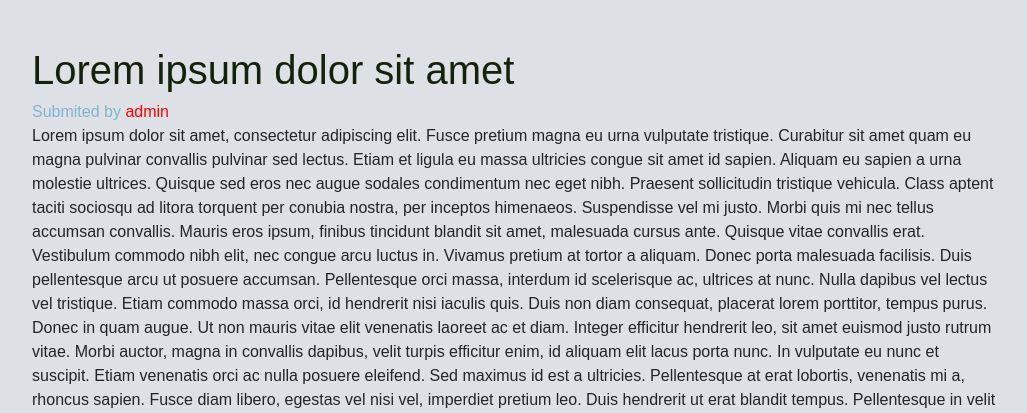
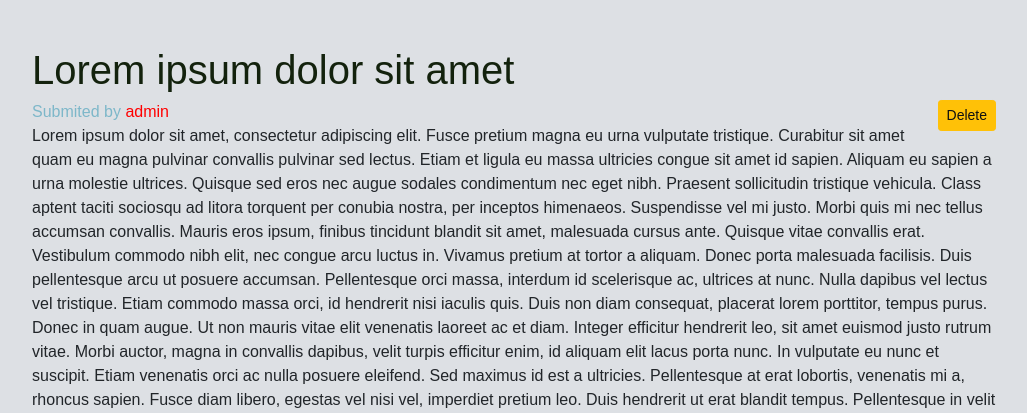
Before and after one commit to fastestmk/Convoy, a Django app: page /detail/1/ in a window 1280 px wide. Shown: the part 51-464 px from the top of the page, without its empty margins (126-1153 px from the left). Run offline with Django 3.2, Linux system fonts and the light colour scheme; a user stored in the database is signed in; data comes from the database, SQL or seed files in the repository; both versions use the stored data as it was after the commit; some libraries are stand-ins or nearby versions.

Commit message:
adding post delete

```diff
--- a/post/templates/post/post_detail.html
+++ b/post/templates/post/post_detail.html
@@ -13,8 +13,10 @@
         <span style="color:#7DB7C9">Submited by</span>
         <span style="color:red">{{ post.user }}</span>
         {% if user.is_authenticated %}
-            {% if  user == post.user %}
-              <a  class="btn  btn-dark btn-sm" href="#">Sil</a>
+            {% if  user == post.user.user %}
+            <div style="float: right;">
+                <a class="btn  btn-warning btn-sm" href="{% url 'post:delete' post.id %}">Delete</a>
+            </div>
             {% endif %}
         {% endif %}
     </div>
--- a/post/urls.py
+++ b/post/urls.py
@@ -1,5 +1,5 @@
 from django.urls import path
-from .views import PostList, NewPost, PostDetail, CommentView
+from .views import PostList, NewPost, PostDetail, CommentView, PostDelete
 
 app_name = 'post'
 urlpatterns = [
@@ -7,4 +7,5 @@ urlpatterns = [
     path('add/', view=NewPost.as_view(), name='add'),
     path('detail/<int:pk>/', view=PostDetail, name='detail'),
     path('detail/<int:pk>/comment/', view=CommentView.as_view(), name='comment'),
+    path('delete/<int:pk>/', view=PostDelete, name='delete'),
 ]
--- a/post/views.py
+++ b/post/views.py
@@ -1,6 +1,7 @@
 from django.core.paginator import Paginator, EmptyPage, PageNotAnInteger
-from django.views.generic import CreateView, DetailView
-from django.shortcuts import redirect, render
+from django.views.generic import CreateView, DetailView, DeleteView
+from django.shortcuts import redirect, render, get_object_or_404
+from django.contrib import messages
 from django.urls import reverse_lazy
 
 from .models import Post, Comment
@@ -29,6 +30,12 @@ def PostDetail(request, pk):
     return render(request, template_name, context)
 
 
+def PostDelete(request, pk):
+    post = get_object_or_404(Post, pk=pk).delete()
+    messages.add_message(request, messages.INFO, "Your post has been deleted!")
+    return redirect("post:list")
+
+
 class NewPost(CreateView):
     model = Post
     form_class = PostForm
```
Also changed, not shown: post/templates/post/post_confirm_delete.html (added, +10 -0 lines), db.sqlite3.
